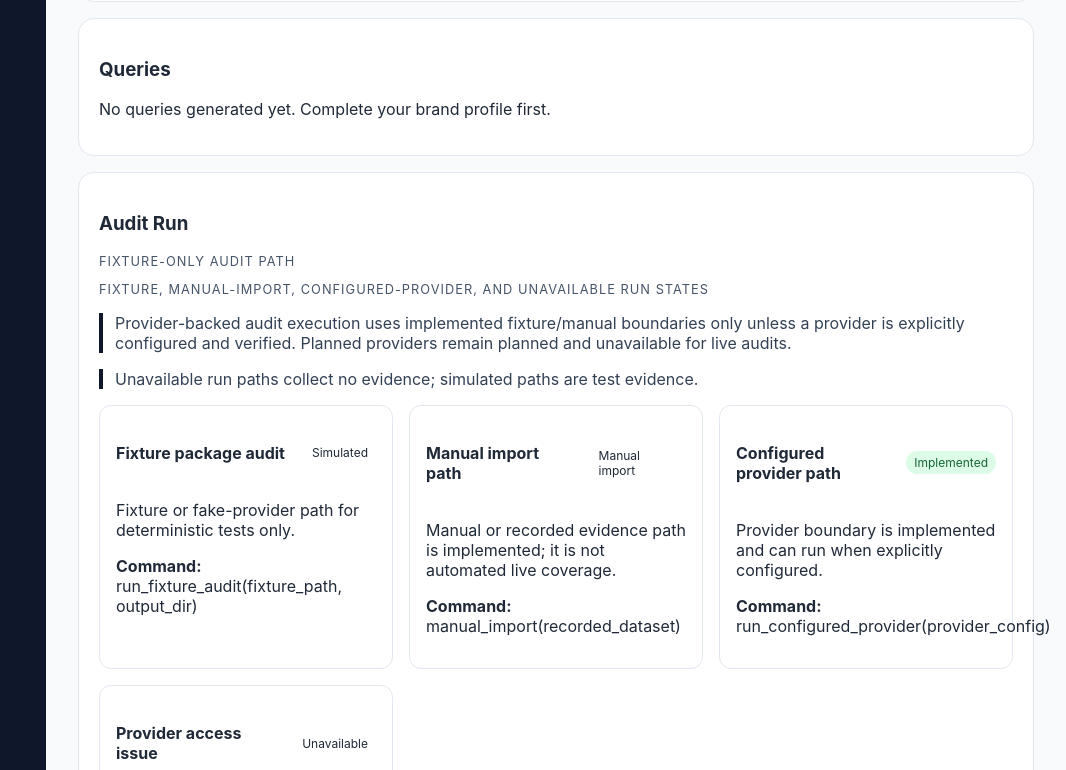
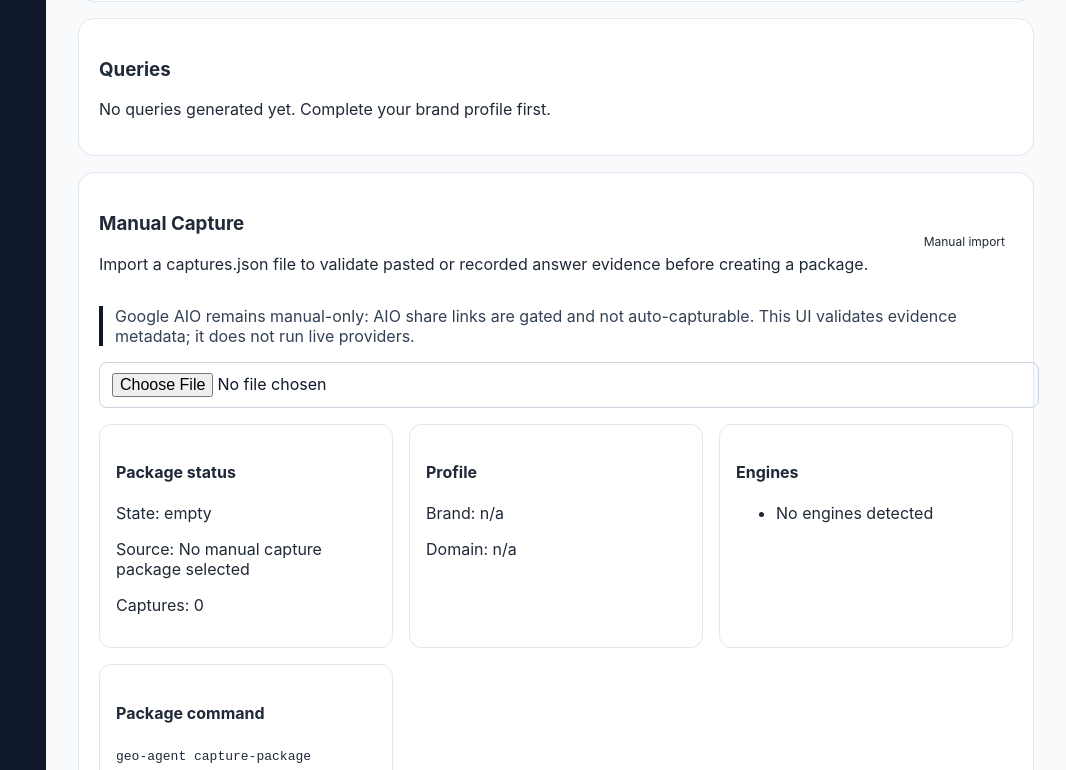
Before and after one commit to alexwang91/GEO-Agent, a React (Vite) app in the folder apps/desktop/: page / in a window 1280 px wide. Shown: the part 2030-2800 px from the top of the page, without its empty margins (214-1280 px from the left). Built offline with nearby package versions, Linux system fonts and the light colour scheme.

Commit message:
feat: add manual capture import workflow panel

```diff
--- a/apps/desktop/src/App.jsx
+++ b/apps/desktop/src/App.jsx
@@ -1,10 +1,12 @@
 import { useState } from 'react';
+import { emptyManualCaptureView, loadManualCaptureViewFromFile } from './manualCaptureArtifacts';
 import { demoReportArtifactView, emptyReportArtifactView, loadReportArtifactViewFromFiles } from './reportArtifacts';
 
 const navItems = [
   'Providers',
   'Brand Profile',
   'Queries',
+  'Manual Capture',
   'Audit Run',
   'Report',
   'Evidence Package',
@@ -172,9 +174,41 @@ function EngineBreakdown({ engines }) {
   );
 }
 
+function ManualCaptureSummary({ view }) {
+  return (
+    <div className="report-grid">
+      <article className="evidence-block">
+        <h4>Package status</h4>
+        <p>State: {view.state}</p>
+        <p>Source: {view.sourceLabel}</p>
+        <p>Captures: {view.captureCount}</p>
+      </article>
+      <article className="evidence-block">
+        <h4>Profile</h4>
+        <p>Brand: {view.profile?.brand || 'n/a'}</p>
+        <p>Domain: {view.profile?.domain || 'n/a'}</p>
+      </article>
+      <article className="evidence-block">
+        <h4>Engines</h4>
+        <ul>
+          {(view.engines.length ? view.engines : ['No engines detected']).map((engine) => (
+            <li key={engine}>{engine}</li>
+          ))}
+        </ul>
+      </article>
+      <article className="evidence-block">
+        <h4>Package command</h4>
+        <code>{view.command}</code>
+      </article>
+    </div>
+  );
+}
+
 export function App() {
   const [brandProfile, setBrandProfile] = useState(defaultBrandProfile);
   const [queryPreview, setQueryPreview] = useState([]);
+  const [manualCaptureView, setManualCaptureView] = useState(emptyManualCaptureView());
+  const [manualCaptureError, setManualCaptureError] = useState('');
   const [reportView, setReportView] = useState(emptyReportArtifactView());
   const [loadState, setLoadState] = useState('empty');
   const [loadError, setLoadError] = useState('');
@@ -188,6 +222,21 @@ export function App() {
   function handleGenerateQueries(event) {
     event.preventDefault();
     setQueryPreview(buildQueryPreview(brandProfile));
+  }
+
+  async function handleManualCaptureFile(event) {
+    setManualCaptureError('');
+    try {
+      const view = await loadManualCaptureViewFromFile(event.target.files?.[0]);
+      setManualCaptureView(view);
+    } catch (error) {
+      setManualCaptureView({
+        ...emptyManualCaptureView(),
+        state: 'error',
+        errors: [error.message],
+      });
+      setManualCaptureError(error.message);
+    }
   }
 
   async function handlePackageFiles(event) {
@@ -293,6 +342,26 @@ export function App() {
           )}
         </section>
 
+        <section id="manual-capture" className="panel">
+          <div className="card-header">
+            <div>
+              <h3>Manual Capture</h3>
+              <p>Import a captures.json file to validate pasted or recorded answer evidence before creating a package.</p>
+            </div>
+            <span className="status manual-import">Manual import</span>
+          </div>
+          <p className="security-note">Google AIO remains manual-only: AIO share links are gated and not auto-capturable. This UI validates evidence metadata; it does not run live providers.</p>
+          <input type="file" accept="application/json,.json" onChange={handleManualCaptureFile} aria-label="Load manual capture JSON" />
+          {manualCaptureError && <p className="security-note">Manual capture load error: {manualCaptureError}</p>}
+          {manualCaptureView.errors.map((error) => (
+            <p className="security-note" key={error}>Validation error: {error}</p>
+          ))}
+          {manualCaptureView.warnings.map((warning) => (
+            <p className="security-note" key={warning}>Evidence note: {warning}</p>
+          ))}
+          <ManualCaptureSummary view={manualCaptureView} />
+        </section>
+
         <section id="audit-run" className="panel">
           <h3>Audit Run</h3>
           <p className="eyebrow">Fixture-only audit path</p>
```
